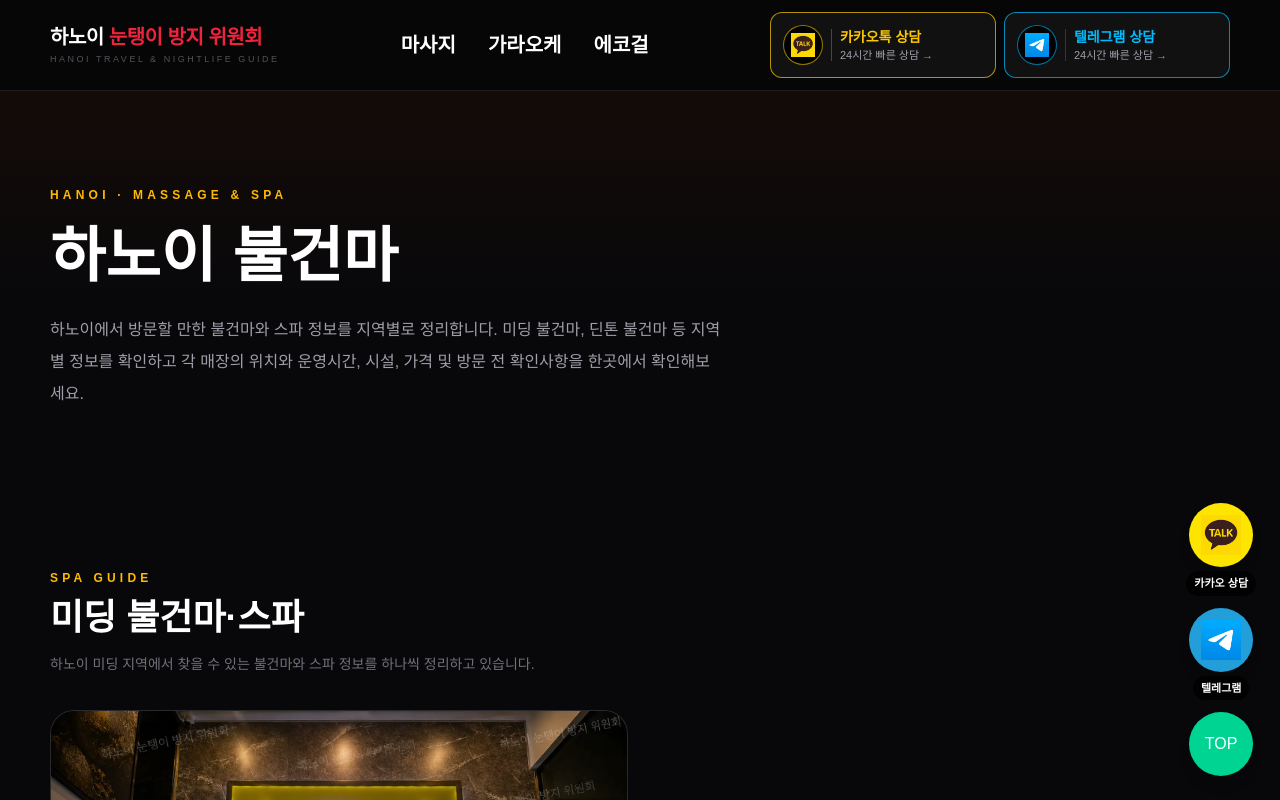
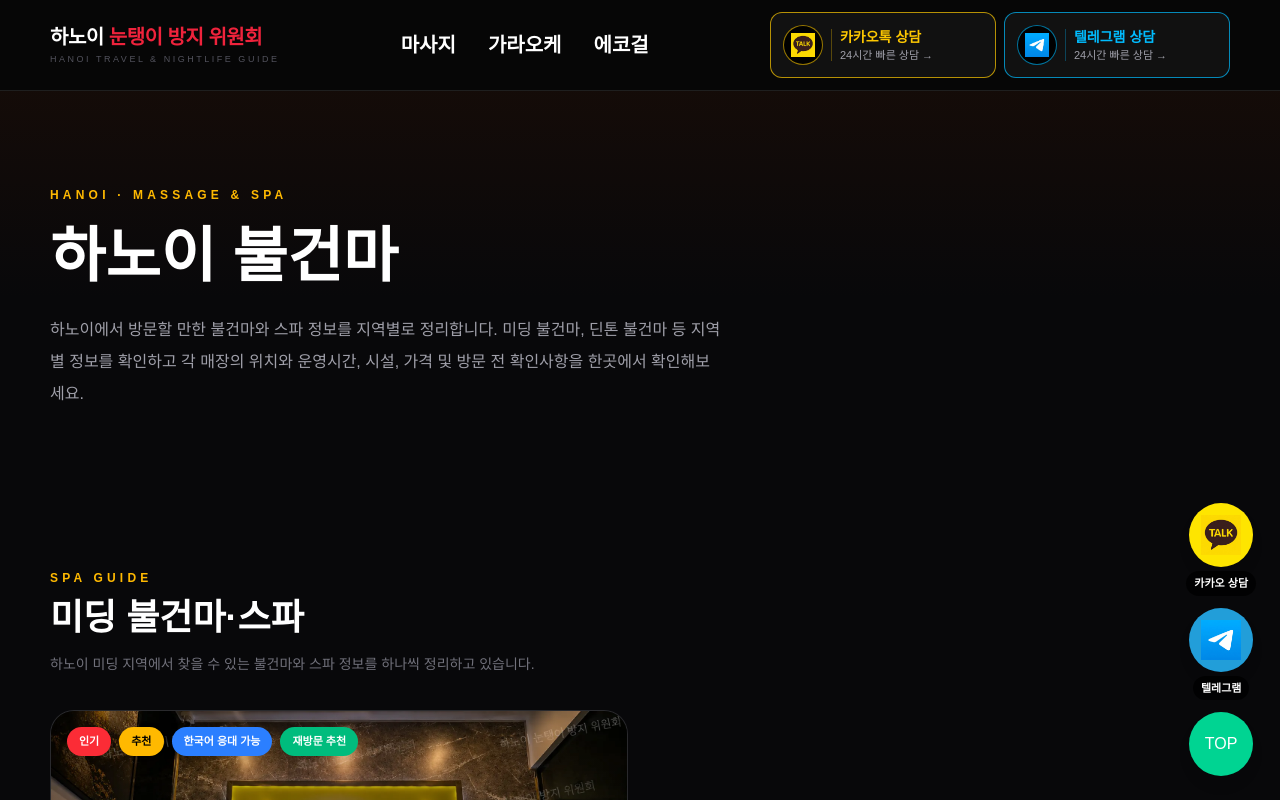
Before and after one commit to vietnam-nightlife/hanoi-nightlife, a Next.js app: page /massage in a window 1280 px wide. Shown: the top 800 px of the page. Built offline with nearby package versions, Linux system fonts and the light colour scheme.

Commit message:
Update page.tsx

```diff
--- a/app/massage/page.tsx
+++ b/app/massage/page.tsx
@@ -35,6 +35,12 @@ const spas = [
     price: "A 140만동 · B 180만동 · C 210만동",
     summary:
       "하노이 미딩 딘톤 지역에 위치한 강남스파입니다. 외관, 리셉션, 마사지룸, 휴게공간과 스낵바 등 실제 시설 사진과 코스별 가격을 확인할 수 있습니다.",
+
+    // 카드 표시용
+    popular: true,
+    recommended: true,
+    koreanSupport: true,
+    revisitRecommended: true,
   },
 ];
 
@@ -108,6 +114,36 @@ export default function MassagePage() {
                 />
 
                 <div className="absolute inset-0 bg-gradient-to-t from-black/85 via-black/20 to-transparent" />
+
+
+                {/* BADGES */}
+                <div className="absolute left-4 top-4 z-10 flex max-w-[90%] flex-wrap gap-2">
+
+                  {spa.popular && (
+                    <span className="rounded-full bg-red-500 px-3 py-1.5 text-[11px] font-black text-white shadow-lg">
+                      인기
+                    </span>
+                  )}
+
+                  {spa.recommended && (
+                    <span className="rounded-full bg-amber-400 px-3 py-1.5 text-[11px] font-black text-black shadow-lg">
+                      추천
+                    </span>
+                  )}
+
+                  {spa.koreanSupport && (
+                    <span className="rounded-full bg-blue-500 px-3 py-1.5 text-[11px] font-black text-white shadow-lg">
+                      한국어 응대 가능
+                    </span>
+                  )}
+
+                  {spa.revisitRecommended && (
+                    <span className="rounded-full bg-emerald-500 px-3 py-1.5 text-[11px] font-black text-white shadow-lg">
+                      재방문 추천
+                    </span>
+                  )}
+
+                </div>
 
 
                 <div className="absolute bottom-0 left-0 right-0 p-6">
```
